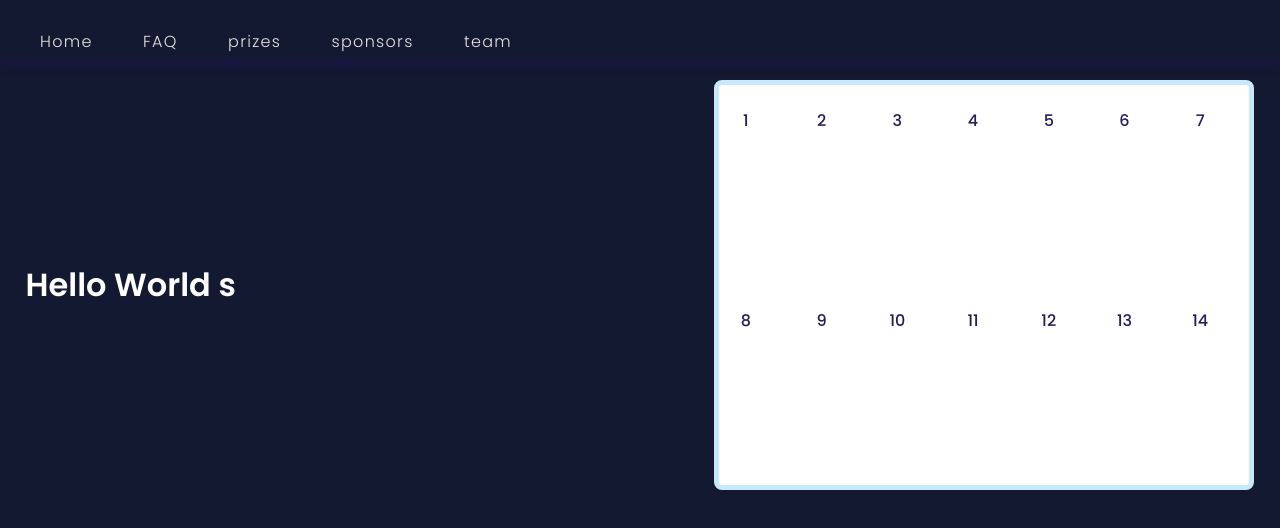
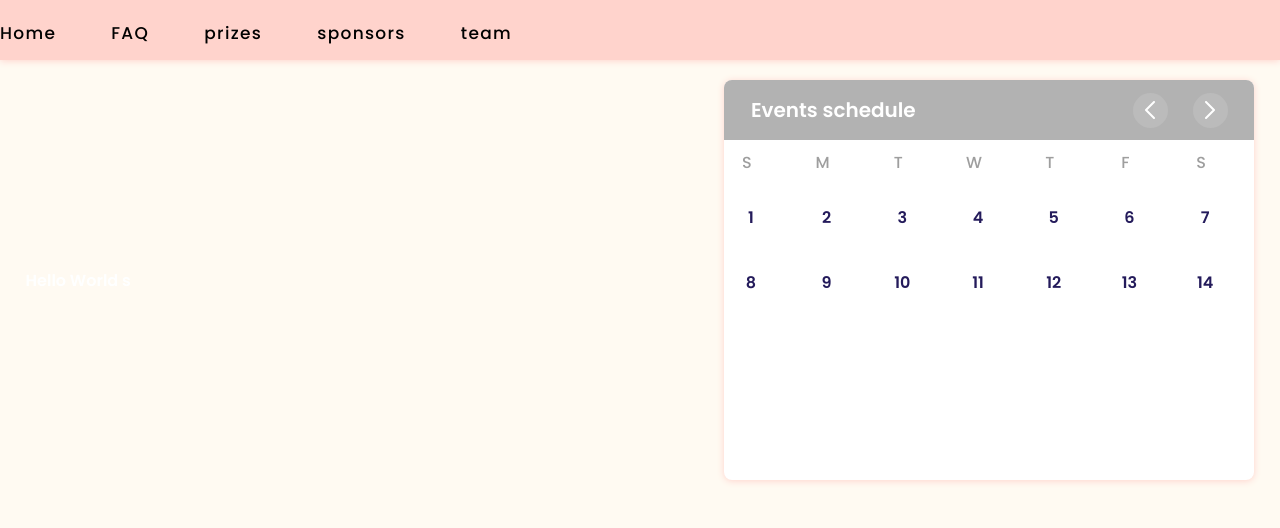
Before and after one commit to Abusayid693/Hackathon-website-template, a Gatsby site: page / in a window 1280 px wide. Built offline with nearby package versions, Linux system fonts and the light colour scheme; Gatsby itself is replaced by a stand-in of ours.

Commit message:
calender components updated

```diff
--- a/src/components/Calender/index.tsx
+++ b/src/components/Calender/index.tsx
@@ -1,5 +1,7 @@
 import React, {useState, useEffect} from 'react';
+import {StaticImage} from 'gatsby-plugin-image';
 import {Flexbox} from '../elements/Flexbox';
+import {H3, P} from '../elements/Heading';
 import * as H from './style';
 
 interface eventType {
@@ -123,11 +125,31 @@ export const Calender = () => {
   if (index === 1) {
     return (
       <H.Container>
+        <Flexbox className="card-top" flexRow>
+          <H3 fontMax={20} color="white">
+            Events schedule
+          </H3>
+          <Flexbox flexRow className="card-top-inner">
+            <Flexbox justifyCenter alignCenter className="card-top-inner-item">
+              <StaticImage src="../../images/left-icon.svg" alt="A dinosaur" />
+            </Flexbox>
+            <Flexbox justifyCenter alignCenter className="card-top-inner-item">
+              <StaticImage src="../../images/right-icon.svg" alt="A dinosaur" />
+            </Flexbox>
+          </Flexbox>
+        </Flexbox>
+        <div className="card-body">
+          {['S', 'M', 'T', 'W', 'T', 'F', 'S'].map((day, j) => (
+            <Flexbox alignCenter justifyCenter className="card-body-header">
+              <P color="#9E9E9E">{day}</P>
+            </Flexbox>
+          ))}
+
           {data.map((day, j) => (
             <Flexbox
               alignCenter
               justifyCenter
-            className="card"
+              className="card-body-inner"
               onClick={() => {
                 setIndex(2);
                 setSelectedDate(j);
@@ -136,13 +158,18 @@ export const Calender = () => {
               <p>{day.day}</p>
             </Flexbox>
           ))}
+        </div>
       </H.Container>
     );
   } else if (index === 2) {
     return (
       <H.Container>
         {data[selectedDate].event ? (
-          data[selectedDate].events.map((event, j) => <h3>{event.title}</h3>)
+          data[selectedDate].events.map((event, j) => (
+            <H.Event>
+              <h3>{event.title}</h3>{' '}
+            </H.Event>
+          ))
         ) : (
           <p>No evnets</p>
         )}
--- a/src/components/Calender/style.js
+++ b/src/components/Calender/style.js
@@ -1,31 +1,70 @@
 import styled from 'styled-components';
-import {mobile} from '../../util/mediaQuery';
+import {mobile, desktop} from '../../util/mediaQuery';
 
 export const Container = styled.div`
   width: 530px;
   height: 400px;
   background-color: white;
   border-radius: 8px;
-  border: 5px solid #c8e9fc;
-  display: grid;
-  grid-template-columns: auto auto auto auto auto auto auto;
+  box-shadow: 0px 1px 7px #ffd3cc;
 
-  .card {
+  .card-top {
+    background-color: #b2b2b2;
+
+    height: 15%;
+    border-radius: 8px 8px 0 0;
+    padding:0 5%;
+
+    &-inner {
+      width: 20%;
+      &-item {
+        background: #bbbbbb;
+        width: 35px;
+        height: 35px;
+        border-radius: 50%;
+        cursor:pointer;
+        & img {
+          width: 95%;
+        }
+      }
+    }
+  }
+  .card-body {
+    display: grid;
+    grid-template-columns: auto auto auto auto auto auto auto;
+  &-header{
     width: 45px;
-    height: 50px;
-    background-color: grey;
-    border-radius: 8px;
-    margin: 10px 4px;
-    background:#fff;
-    transition:0.2s;
-    color:#241B5B;
-    cursor:pointer;
-    p{margin:0}
-    &:hover{
-        background: rgba(36, 27, 91, 0.15);
-    }
-    &__selected{
-        background: #241B5B;
+      height: 45px;
+      border-radius: 8px;
+  }
+    &-inner {
+      width: 45px;
+      height: 45px;
+      border-radius: 8px;
+      margin: 10px 4px;
+      background: #fff;
+      transition: 0.2s;
+      color: #241b5b;
+      cursor: pointer;
+      p {
+        font-weight: 600;
+      }
+      &:hover {
+        background: #ff4a6f;
+        box-shadow: 0px 1px 5px #ff4a6f;
+        color: white;
+      }
+      &__selected {
+        background: #241b5b;
+      }
     }
   }
 `;
+
+
+export const Event = styled.div`
+box-shadow: 0px 1px 5px rgba(167, 167, 167, 0.15);
+height:70px;
+margin:10px 10px;
+border:none;
+`
--- a/src/components/Navigation/index.tsx
+++ b/src/components/Navigation/index.tsx
@@ -6,13 +6,13 @@ import * as H from './style';
 
 const Navbar = ({}) => {
   const [toggle, setToggle] = useState<boolean>(true);
-  const [color, setColor] = useState<string>('#121930');
+  const [color, setColor] = useState<string>('#FFD3CC');
 
   const listenScrollEvent = () => {
     if (window.scrollY > 800) {
-      setColor('rgba(50, 13, 136)');
+      setColor('#FFD3CC');
     } else {
-      setColor('#121930');
+      setColor('#FFD3CC');
     }
   };
 
--- a/src/components/Navigation/style.ts
+++ b/src/components/Navigation/style.ts
@@ -16,7 +16,7 @@ nav {
     z-index: 10;
     top:0;
     transition: 0.2s;
-    box-shadow: 0px 5px 10px rgba(50, 13, 136, 0.25);
+    box-shadow: 0px 1px 7px #FFD3CC;
     img {
       z-index: 1000000;
       &:hover {
@@ -46,10 +46,12 @@ nav {
 
   }
   .links {
-    color: rgb(231, 228, 228);
+    color:black;
     transition: 0.5s;
     font-weight: 300;
     letter-spacing: 1.3px;
+    font-weight:400;
+    font-size: 17px;
   }
   .links:hover {
     color: rgb(184, 180, 180);
--- a/src/components/elements/Heading/index.ts
+++ b/src/components/elements/Heading/index.ts
@@ -1,3 +1,102 @@
-import styled from "styled-components";
+import styled from 'styled-components';
+import {desktop, mobile} from '../../../util/mediaQuery';
 
-export const H1= styled.h1
+interface HeadingTypes {
+  fontMax?: number;
+//   fontAbsolute?: number;
+  fontSm?: number;
+  color?: string;
+  hColor?: string;
+}
+
+export const H1 = styled.h1<HeadingTypes>`
+  font-size: ${({fontSm}) => fontSm && `${fontSm}px`};
+  color: ${({color}) => color && `${color}`};
+  transition: 0.2s;
+  &:hover {
+    color: ${({hColor}) => hColor && `${hColor}`};
+  }
+
+  ${desktop} {
+    font-size: ${({fontMax}) =>
+      fontMax && `${fontMax}px`};
+  }
+`;
+
+export const H2 = styled.h2<HeadingTypes>`
+  font-size: ${({fontSm}) => fontSm && `${fontSm}px`};
+  color: ${({color}) => color && `${color}`};
+  transition: 0.2s;
+  &:hover {
+    color: ${({hColor}) => hColor && `${hColor}`};
+  }
+  ${desktop} {
+    font-size: ${({fontMax}) =>
+      fontMax && `${fontMax}px`};
+  }
+`;
+
+export const H3 = styled.h3<HeadingTypes>`
+  font-size: ${({fontSm}) => fontSm && `${fontSm}px`};
+  color: ${({color}) => color && `${color}`};
+  transition: 0.2s;
+  &:hover {
+    color: ${({hColor}) => hColor && `${hColor}`};
+  }
+  ${desktop} {
+    font-size: ${({fontMax}) =>
+      fontMax && `${fontMax}px`};
+  }
+`;
+
+export const H4 = styled.h4<HeadingTypes>`
+  font-size: ${({fontSm}) => fontSm && `${fontSm}px`};
+  color: ${({color}) => color && `${color}`};
+  transition: 0.2s;
+  &:hover {
+    color: ${({hColor}) => hColor && `${hColor}`};
+  }
+  ${desktop} {
+    font-size: ${({fontMax}) =>
+      fontMax && `${fontMax}px`};
+  }
+`;
+
+export const H5 = styled.h5<HeadingTypes>`
+  font-size: ${({fontSm}) => fontSm && `${fontSm}px`};
+  color: ${({color}) => color && `${color}`};
+  transition: 0.2s;
+  &:hover {
+    color: ${({hColor}) => hColor && `${hColor}`};
+  }
+  ${desktop} {
+    font-size: ${({fontMax}) =>
+      fontMax && `${fontMax}px`};
+  }
+`;
+
+export const H6 = styled.h6<HeadingTypes>`
+  font-size: ${({fontSm}) => fontSm && `${fontSm}px`};
+  color: ${({color}) => color && `${color}`};
+  transition: 0.2s;
+  &:hover {
+    color: ${({hColor}) => hColor && `${hColor}`};
+  }
+  ${desktop} {
+    font-size: ${({fontMax}) =>
+      fontMax && `${fontMax}px`};
+  }
+`;
+
+export const P = styled.p<HeadingTypes>`
+  font-size: ${({fontSm}) => fontSm && `${fontSm}px`};
+  color: ${({color}) => color && `${color}`};
+  transition: 0.2s;
+  &:hover {
+    color: ${({hColor}) => hColor && `${hColor}`};
+  }
+  ${desktop} {
+    font-size: ${({fontMax}) =>
+      fontMax && `${fontMax}px`};
+  }
+`;
--- a/src/pages/index.tsx
+++ b/src/pages/index.tsx
@@ -16,7 +16,7 @@ const HeadingStyles = styled.div`
   margin: 0;
   padding: 0;
   padding-top: 80px;
-  background: #121930;
+  background: #FFFAF2;
 `;
 export default () => {
   return (
--- a/src/styles/global.css
+++ b/src/styles/global.css
@@ -14,3 +14,89 @@ body {
 a {
   color: rebeccapurple;
 }
+
+html,
+body,
+div,
+span,
+applet,
+object,
+iframe,
+h1,
+h2,
+h3,
+h4,
+h5,
+h6,
+p,
+blockquote,
+pre,
+a,
+abbr,
+acronym,
+address,
+big,
+cite,
+code,
+del,
+dfn,
+em,
+img,
+ins,
+kbd,
+q,
+s,
+samp,
+small,
+strike,
+strong,
+sub,
+sup,
+tt,
+var,
+b,
+u,
+i,
+center,
+dl,
+dt,
+dd,
+ol,
+ul,
+li,
+fieldset,
+form,
+label,
+legend,
+caption,
+tbody,
+tfoot,
+thead,
+tr,
+th,
+td,
+article,
+aside,
+canvas,
+details,
+embed,
+figure,
+figcaption,
+footer,
+header,
+hgroup,
+menu,
+nav,
+output,
+ruby,
+section,
+summary,
+time,
+mark,
+audio,
+video {
+  margin: 0;
+  padding: 0;
+  border: 0;
+  font-size: 100%;
+}
```
Also changed, not shown: src/images/left-icon.svg (added), src/images/right-icon.svg (added). Lines whose indentation alone changed are shown as unchanged.
